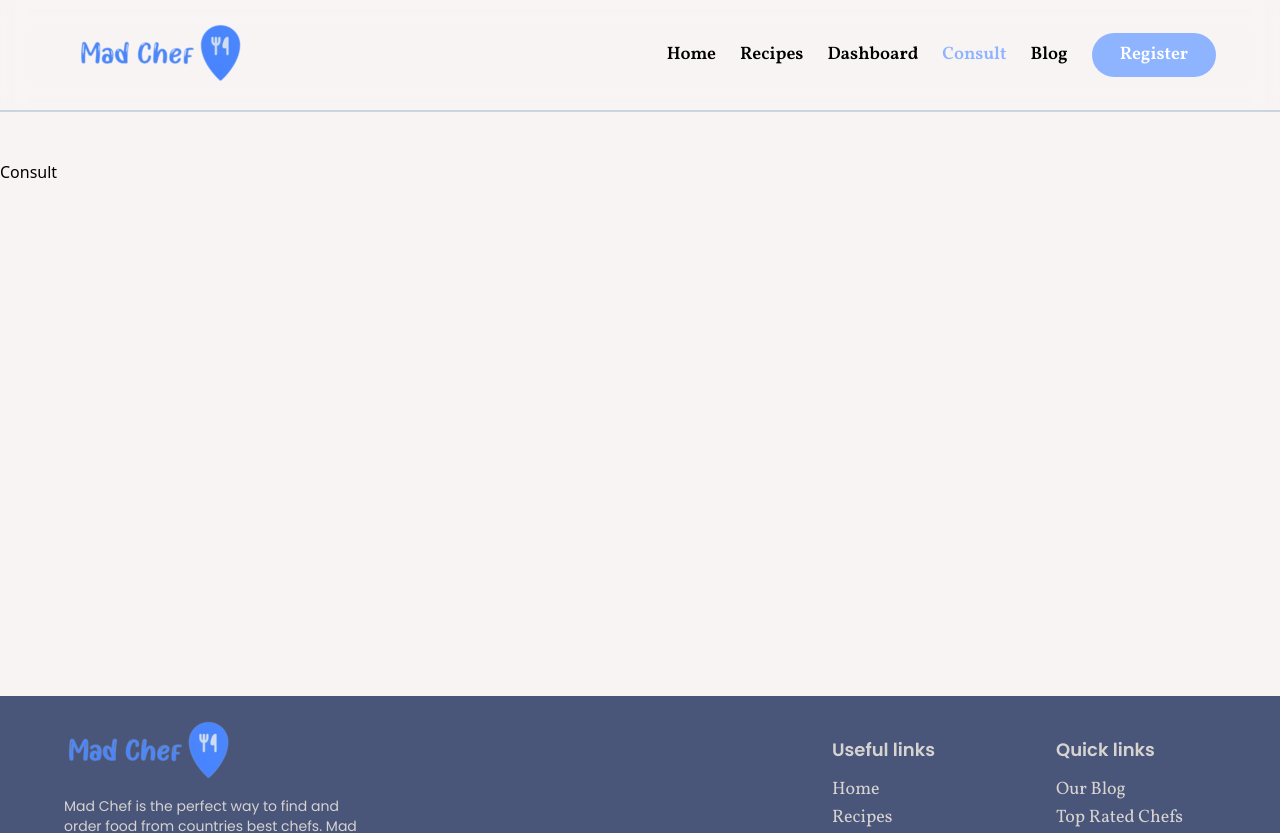
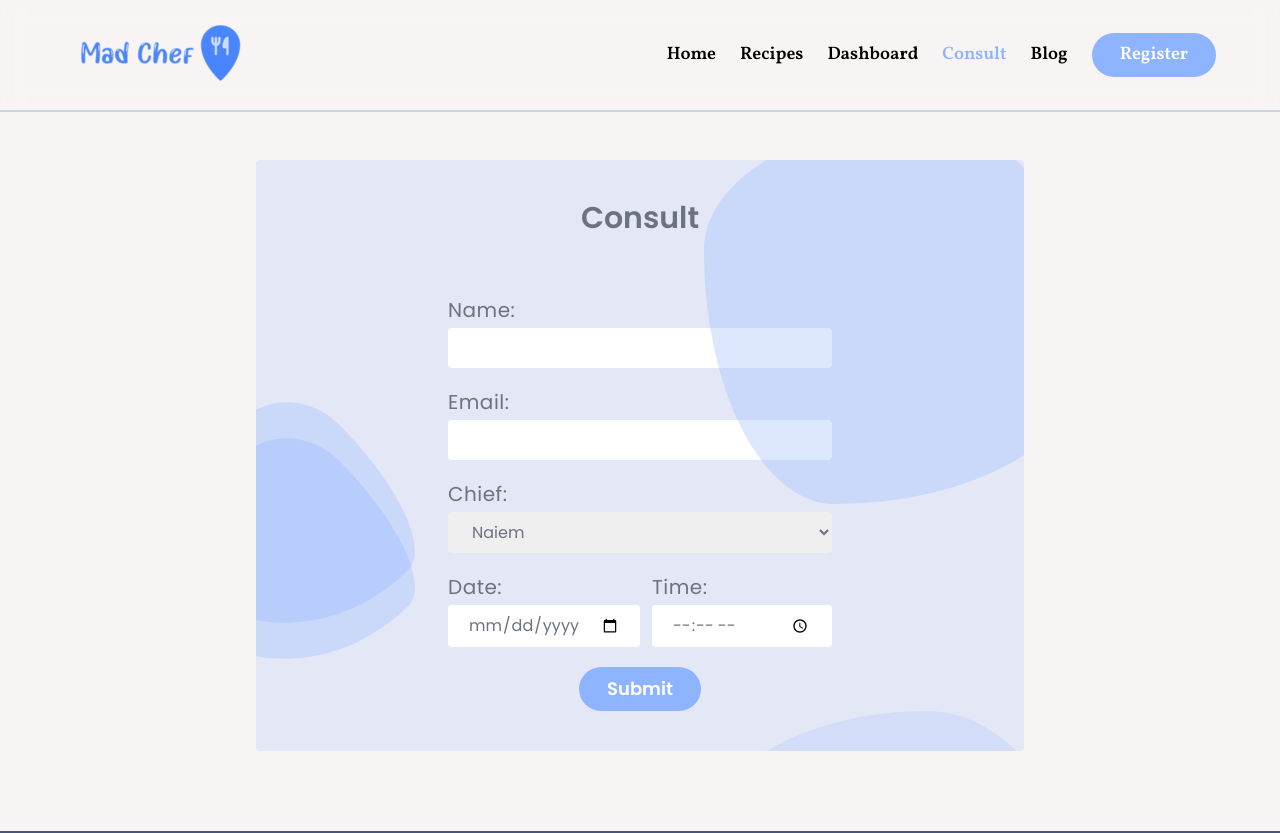
Before and after one commit to MohammadNaiem65/mad-chef-client, a React (Vite) app: page /consult in a window 1280 px wide. Shown: the top 833 px of the page. Built offline with nearby package versions, Linux system fonts and the light colour scheme.

Commit message:
Added: created Consult component for large device

```diff
--- a/src/components/Dashboard/Consult/Consult.jsx
+++ b/src/components/Dashboard/Consult/Consult.jsx
@@ -65,7 +65,7 @@ export default function Consult({ cardRef }) {
 				viewBox='0 0 320 384'
 				fill='none'
 				xmlns='http://www.w3.org/2000/svg'
-				className='absolute inset-0 z-0 lg:mt-3 -ml-4'
+				className='absolute inset-0 z-0 lg:mt-3 -ml-4 md:ml-0'
 				variants={{
 					hover: {
 						scale: 1.5,
--- a/src/pages/Consult.jsx
+++ b/src/pages/Consult.jsx
@@ -1,12 +1,115 @@
-import { Helmet } from "react-helmet-async";
+import { Helmet } from 'react-helmet-async';
 
 export default function Consult() {
-    return (
-		<section>
+	return (
+		<section className='min-h-[calc(100vh-26.95rem)] mt-10'>
 			<Helmet>
 				<title>Consult - Mad Chef</title>
 			</Helmet>
-			Consult
+
+			<form className='w-3/5 mx-auto p-10 bg-Primary/20 text-gray-500 font-Popins relative rounded overflow-hidden'>
+				<h1 className='text-center text-3xl font-semibold'>Consult</h1>
+				<div className='w-3/4 mx-auto mt-10 flex flex-col items-center'>
+					{/* Name */}
+					<div>
+						<label
+							htmlFor='name'
+							className='text-xl block mb-1 mt-5 tracking-wide'>
+							Name:
+						</label>
+						<input
+							type='text'
+							id='name'
+							name='name'
+							className='w-96 px-5 py-2 outline-Primary rounded'
+							required
+						/>
+					</div>
+
+					{/* Email */}
+					<div>
+						<label
+							htmlFor='email'
+							className='text-xl block mb-1 mt-5 tracking-wide'>
+							Email:
+						</label>
+						<input
+							type='email'
+							id='email'
+							name='email'
+							className='w-96 px-5 py-2 outline-Primary rounded'
+							required
+						/>
+					</div>
+
+					{/* Chief */}
+					<div className='w-96'>
+						<label
+							htmlFor='chief'
+							className='text-xl block mb-1 mt-5 tracking-wide'>
+							Chief:
+						</label>
+						<select
+							name='chief'
+							id='chief'
+							required
+							className='w-96 px-5 py-2 outline-Primary rounded'>
+							<option value='Naiem'>Naiem</option>
+							<option value='Rifat'>Rifat</option>
+							<option value='Emam'>Emam</option>
+						</select>
+					</div>
+
+					<div className='w-96 flex gap-x-3'>
+						{/* Date */}
+						<div className='w-1/2'>
+							<label
+								htmlFor='date'
+								className='text-xl block mb-1 mt-5 tracking-wide'>
+								Date:
+							</label>
+							<input
+								type='date'
+								name='date'
+								id='date'
+								className='w-full px-5 py-2 outline-Primary rounded'
+								required
+								min={new Date().toISOString().split('T')[0]}
+							/>
+						</div>
+
+						{/* Time */}
+						<div className='flex-grow'>
+							<label
+								htmlFor='time'
+								className='text-xl block mb-1 mt-5 tracking-wide'>
+								Time:
+							</label>
+							<input
+								type='time'
+								name='time'
+								id='time'
+								className='w-full px-5 py-2 outline-Primary rounded'
+								required
+								min='09:00'
+								max='18:00'
+							/>
+						</div>
+					</div>
+
+					{/* Submit */}
+					<button className='btn btn-primary mt-5' type='submit'>
+						Submit
+					</button>
+				</div>
+
+				{/* blobs */}
+				<div className='shape-bg-one h-40 md:h-56 aspect-square bg-Primary/30 absolute top-[60%] md:top-[52%] lg:top-[44%] md:-left-28 lg:-left-20 rotate-45' />
+				<div className='shape-bg-one h-40 md:h-56 aspect-square bg-Primary/30 absolute top-2/3 md:top-[56%] lg:top-1/2 md:-left-28 lg:-left-20 rotate-45' />
+
+				<div className='shape-bg-three h-64 md:h-96 aspect-square bg-Primary/30 absolute -top-10 -right-28 lg:-right-16' />
+				<div className='shape-bg-three h-64 md:h-96 aspect-square bg-Primary/20 absolute -right-28 lg:-right-16' />
+			</form>
 		</section>
 	);
 }
```
